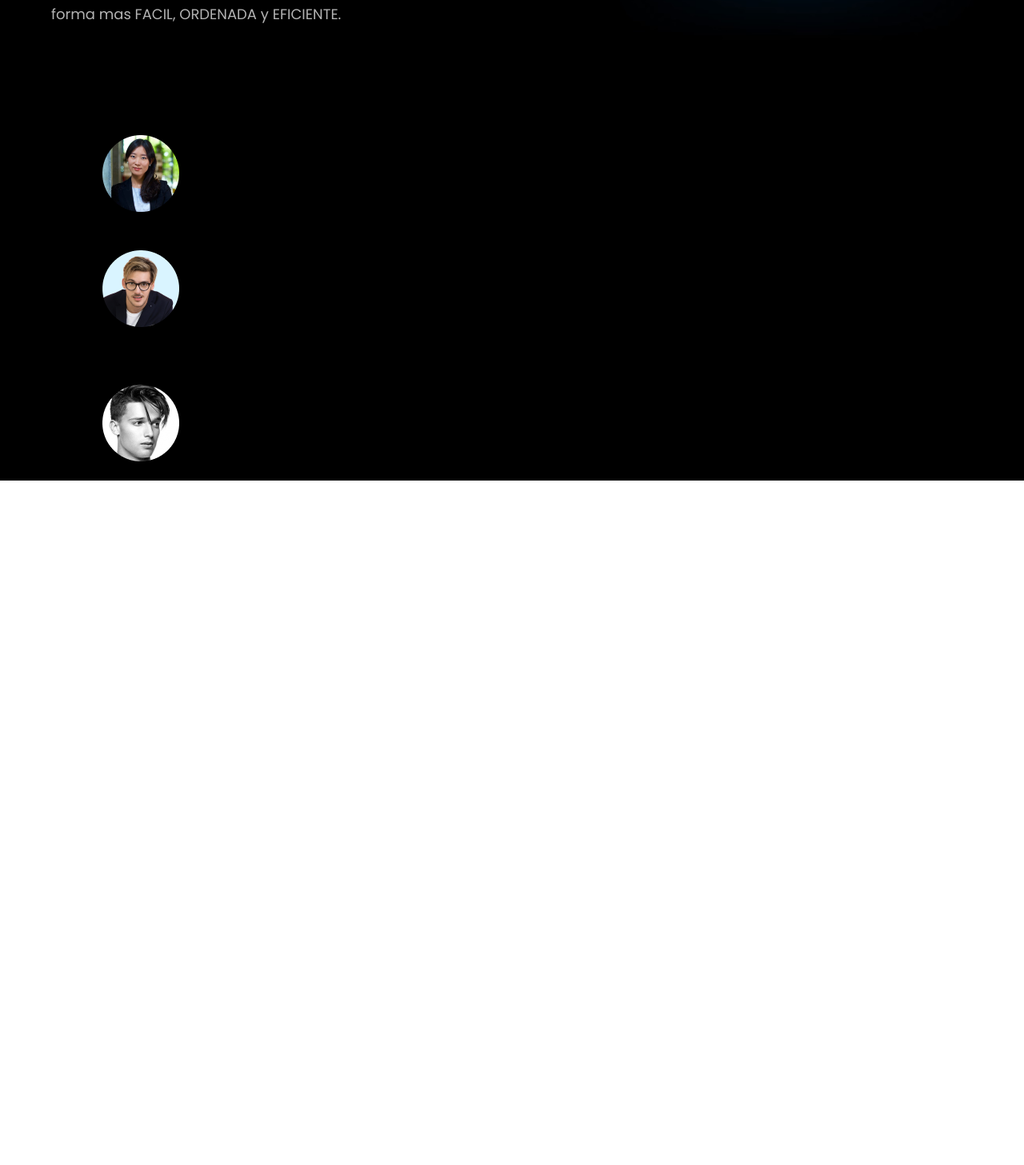
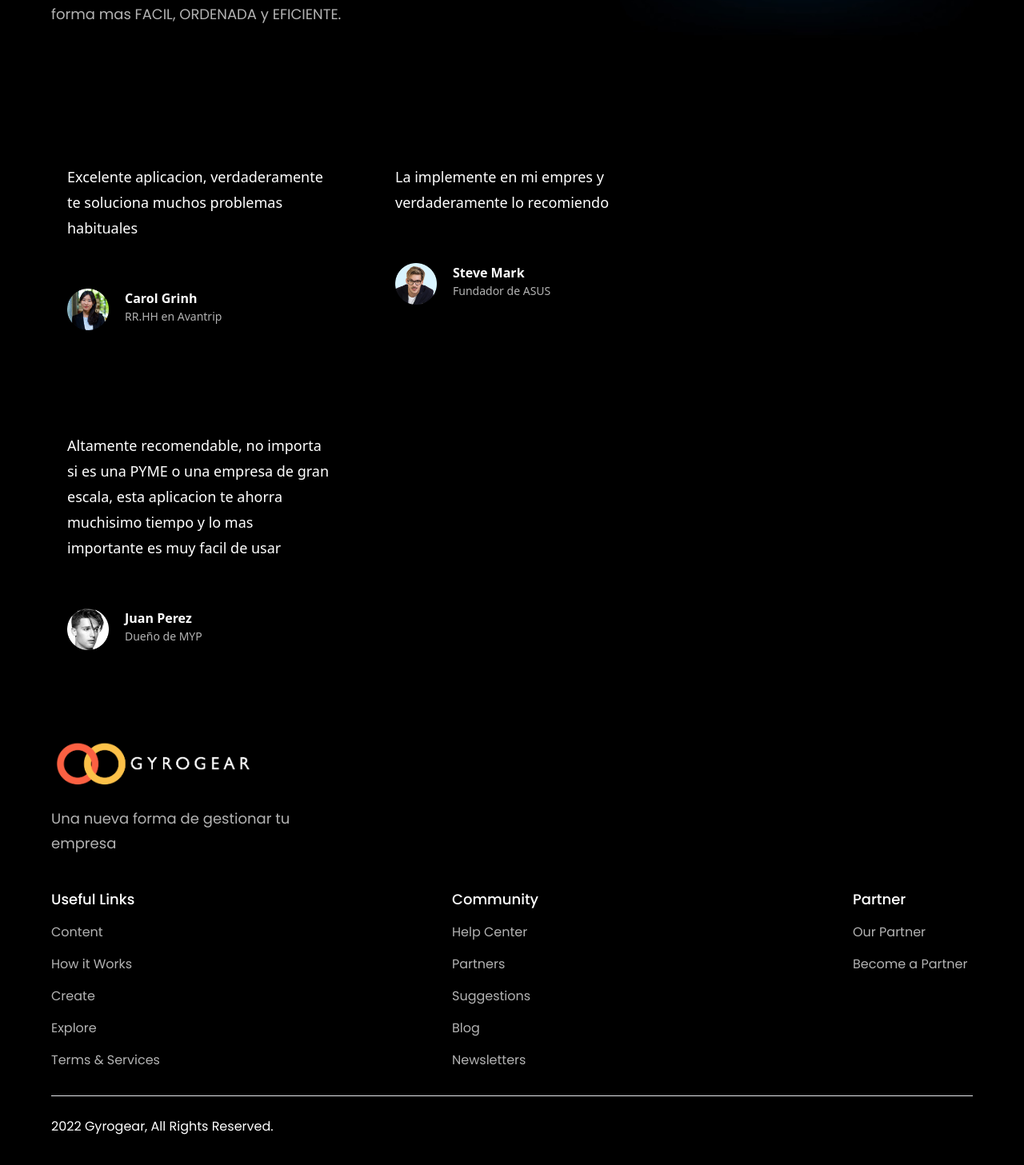
Before and after one commit to JuaniGad/ProyectoGestionEmpleado, a React (Create React App) app in the folder frontend/: page / in a window 1280 px wide. Shown: the part 577-2034 px from the top of the page at 80% size. Before the commit the page ends 1178 px from the top, so only its background shows below. Built offline with nearby package versions, Linux system fonts and the light colour scheme.

Commit message:
Componente Enlaces

```diff
--- a/frontend/src/App.js
+++ b/frontend/src/App.js
@@ -3,6 +3,7 @@ import NavBar from "./components/NavBar";
 import Info from "./components/Info";
 import styles from "./style";
 import Clientes from "./components/Clientes";
+import Enlaces from "./components/Enlaces";
 
 function App() {
   return (
@@ -22,6 +23,7 @@ function App() {
       <div className={`bg-black ${styles.paddingX} ${styles.flexStart}`}>
         <div className={`${styles.boxWidth}`}>
           <Clientes/>
+          <Enlaces/>
           CLIENTES CONTACTO PREGUNTAS FRECUENTES ENLACES FOOTER
         </div>
       </div>
--- a/frontend/src/components/Clientes.js
+++ b/frontend/src/components/Clientes.js
@@ -1,26 +1,36 @@
 import React from "react";
-import styles from "../style";
+
 import { opiniones } from "../constants";
 
-export default function Clientes(){
+export default function Clientes() {
+  return (
+    <div className="flex flex-wrap sm:justify-start justify-center w-full feedback-containter relative z-[1]">
+      {opiniones.map((opinion) => (
 
-    return (
-        <section className="bg-black">
-            <div className={`flex-1 ${styles.flexStart}  xl:px-0 sm:px-16 px-6 justify-start`}>
-            <ul>
-                {opiniones.map((opinion)=>(
-                    <li id={opinion.id}>
-                        <p>{opinion.content}</p>
-                        <span>{opinion.name}</span>
-                        <span>{opinion.title}</span>
-                        <img src={opinion.img} alt={opinion.id}/>
+        <div
+            id={opinion.id}
+            className="px-5 py-6 rounded-[20px] max-w-[370px] md:mr-10 sm:mr-5 mr-0 my-5 feedback-card flex-justify-between"
+            >
+            <p className="font-popping font-normal text-[18px] leading-[32px] text-white my-10">{opinion.content}</p>
 
-                    </li>
-                ))}
-            </ul>
+          <div className="flex flex-row">
+                <img
+                src={opinion.img}
+                alt={opinion.id}
+                className="w-[52px] h-[52] mt-5"
+                />
 
-            </div>
-
-        </section>
-    )
+                <div className=" flex flex-col mt-5 ml-5">
+                <h4 className="text-white font-semibold text-[16px] ">
+                    {opinion.name}
+                </h4>
+                <h4 className=" font-normal text-dimWhite text-[14px]">
+                    {opinion.title}
+                </h4>
+                </div>
+          </div>
+        </div>
+      ))}
+    </div>
+  );
 }
--- a/frontend/src/components/Enlaces.js
+++ b/frontend/src/components/Enlaces.js
@@ -0,0 +1,58 @@
+import React from "react";
+import styles from "../style";
+import { logo } from "../assets";
+import { footerLinks } from "../constants";
+
+export default function Enlaces() {
+  return (
+    <section className={`${styles.flexCenter} ${styles.paddingY} flex-col items`}>
+      <div className={`${styles.flexStart} md:flew-row flex-col mb-8 w-full`}>
+        <div className="flex-1 flex- flex-col justify-start mr-10 ">
+          <img
+            src={logo}
+            alt="gyrogear"
+            className="w-[260px] h-[72px] object-contain"
+          />
+          <p className={`${styles.paragraph} mt-4 max-w-[310px]`}>
+            {" "}
+            Una nueva forma de gestionar tu empresa
+          </p>
+        </div>
+
+        <div className="flex-[1.5] w-full flex flew-row justify-between flex-wrap md:mt-0 mt-10">
+          {footerLinks.map((footerLink) => (
+            <div
+              key={footerLink.title}
+              className="flex flex-col ss:my-0 my-4 min-w-[150px]"
+            >
+              <ul>
+                <h4 className="mt-10 font-poppins font-medium text-[18px] leading-[27px] text-white">
+                  {footerLink.title}
+                </h4>
+
+                {footerLink.links.map((link, index) => (
+                  <li
+                    key={link.name}
+                    className={`list-none mt-4 font-poppins font-normal text-[16px] leading-[24px] text-dimWhite hover:text-secondary cursor-pointer ${
+                      index !== footerLink.links.length - 1 ? "mb-4" : "mb-0"
+                    }`}
+                  >
+                    {link.name}
+                  </li>
+                ))}
+              </ul>
+            </div>
+          ))}
+        </div>
+      </div>
+
+      <div className="w-full flex justify-between items-center md:flex-row flex-col pt-6 border-t-[1px] border-t-[#3f3r45]">
+        <p className="font-poppins font-normal text-center tex-[18px] leading-[27px] text-white">
+          {" "}
+          2022 Gyrogear, All Rights Reserved.{" "}
+        </p>
+
+      </div>
+    </section>
+  );
+}
--- a/frontend/src/constants/index.js
+++ b/frontend/src/constants/index.js
@@ -35,7 +35,7 @@ export const opiniones = [
     id: "feedback-1",
     content:
       "Excelente aplicacion, verdaderamente te soluciona muchos problemas habituales",
-    name: "Nicolas Thompson",
+    name: "Carol Grinh",
     title: "RR.HH en Avantrip",
     img: people01,
   },
```
